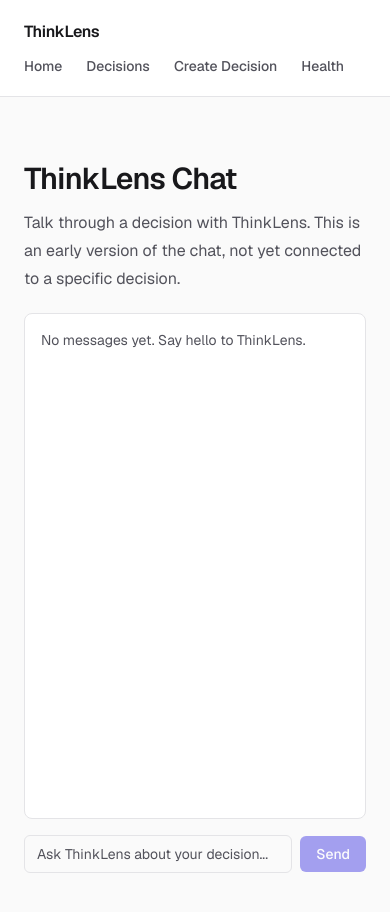
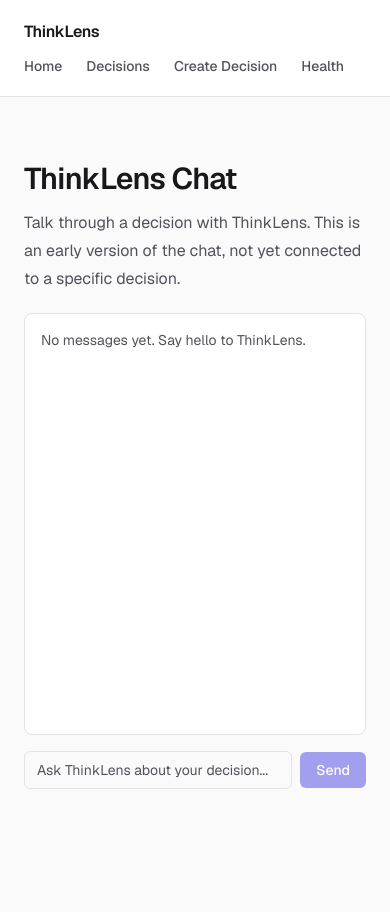
Before and after one commit to MindfullLearner/AI-frontend-Capstone, a Next.js app: page /chat in a window 390 px wide. Shown: the top 912 px of the page. After the commit the page ends 853 px from the top, so only its background shows below. Built offline with nearby package versions, Linux system fonts and the light colour scheme.

Commit message:
feat: make streaming chat responsive

```diff
--- a/src/app/components/chat.tsx
+++ b/src/app/components/chat.tsx
@@ -113,7 +113,7 @@ export function Chat() {
         <div
           ref={messageListRef}
           onScroll={handleMessageListScroll}
-          className="flex h-[60vh] flex-col gap-3 overflow-y-auto rounded-lg border border-border bg-surface p-4"
+          className="flex h-[50dvh] flex-col gap-3 overflow-y-auto overflow-x-hidden rounded-lg border border-border bg-surface p-4 sm:h-[60dvh]"
         >
           {messages.length === 0 ? (
             <p className="text-sm text-muted">
@@ -128,8 +128,8 @@ export function Chat() {
                   key={message.id}
                   className={
                     isUser
-                      ? "max-w-[80%] self-end rounded-md bg-accent px-3 py-2 text-sm text-white"
-                      : "max-w-[80%] self-start rounded-md border border-border bg-background px-3 py-2 text-sm text-foreground"
+                      ? "max-w-[80%] min-w-0 self-end break-words rounded-md bg-accent px-3 py-2 text-sm text-white"
+                      : "max-w-[80%] min-w-0 self-start break-words rounded-md border border-border bg-background px-3 py-2 text-sm text-foreground"
                   }
                 >
                   <p className="mb-1 text-xs font-medium uppercase tracking-wide text-muted">
@@ -162,7 +162,7 @@ export function Chat() {
               the real streamed message. Once the first chunk arrives,
               status flips to "streaming" and the real message takes over. */}
           {isSubmitted ? (
-            <div className="max-w-[80%] self-start rounded-md border border-border bg-background px-3 py-2 text-sm text-muted">
+            <div className="max-w-[80%] min-w-0 self-start break-words rounded-md border border-border bg-background px-3 py-2 text-sm text-muted">
               <p className="mb-1 text-xs font-medium uppercase tracking-wide text-muted">
                 ThinkLens
               </p>
```
